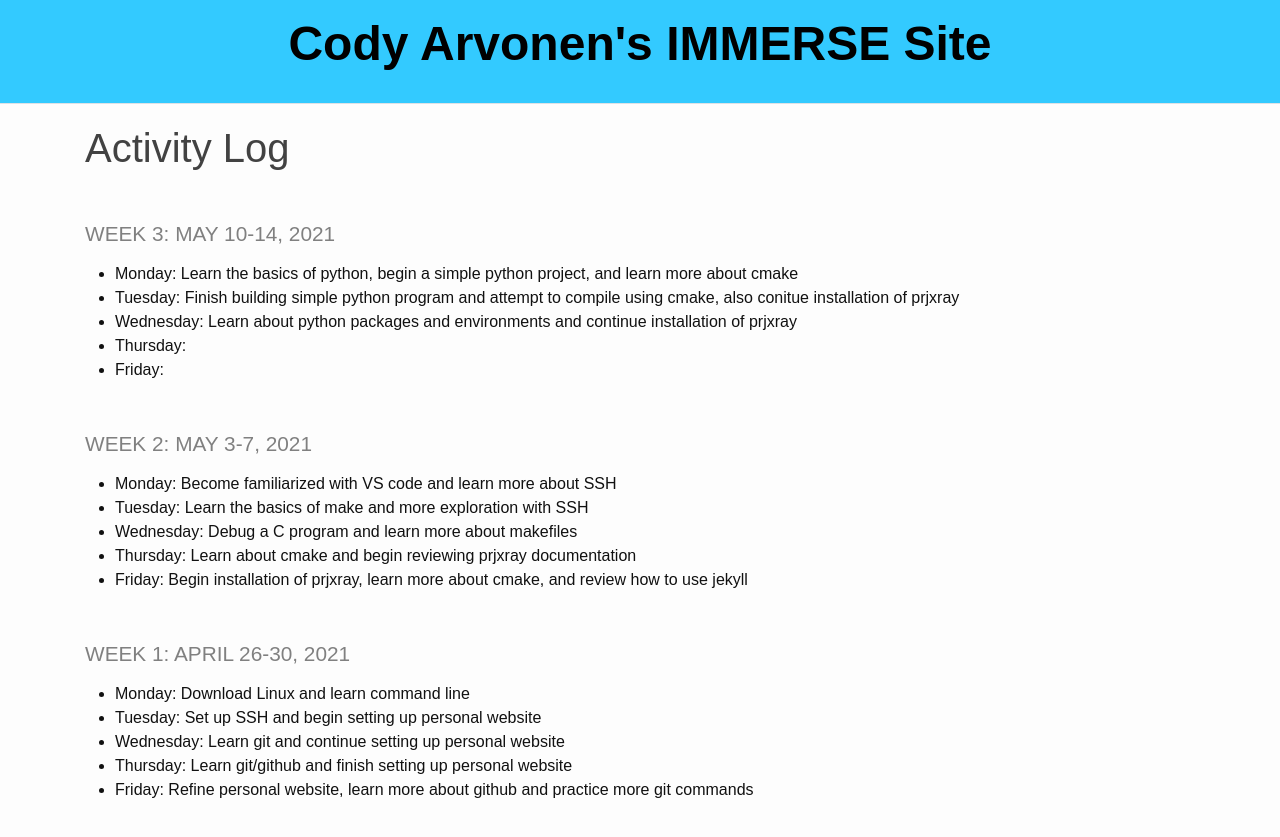
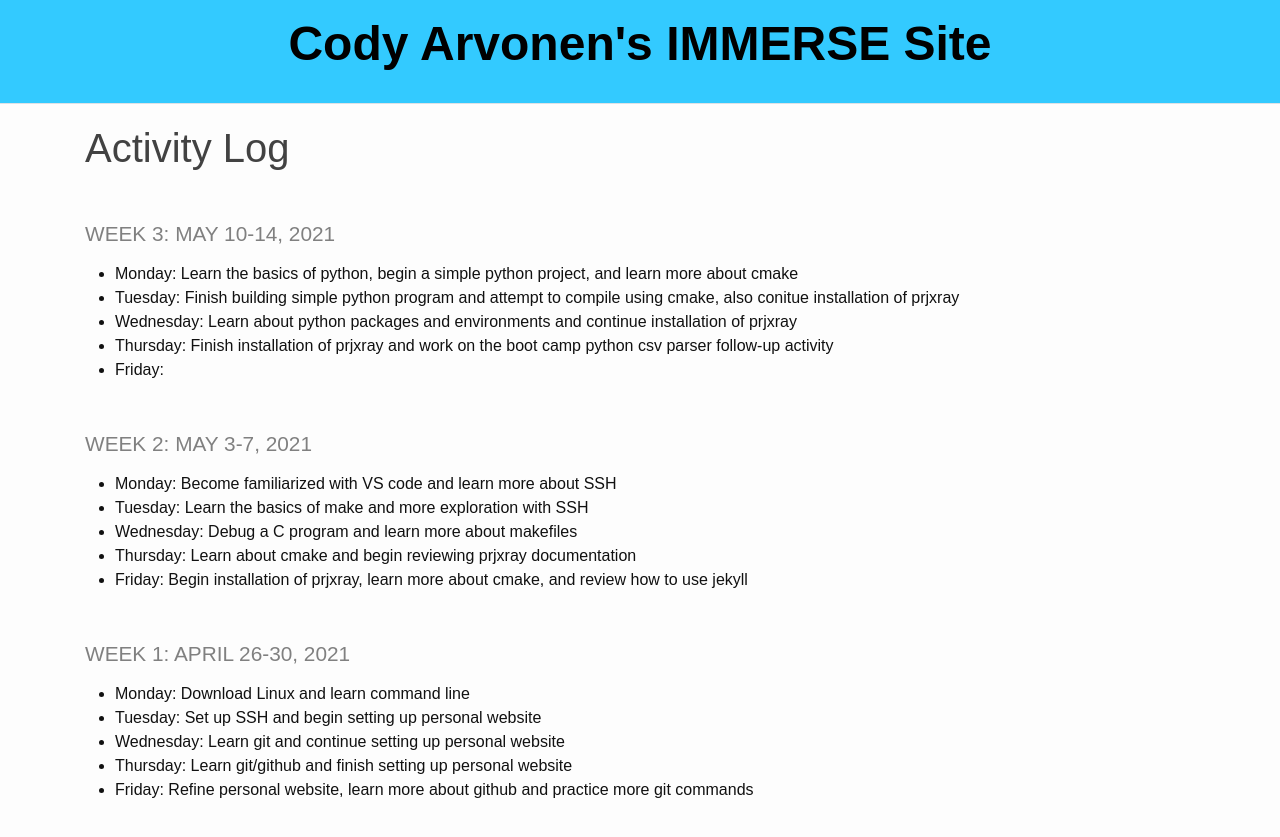
Before and after one commit to codyarvonen/personal_website, a Jekyll site: the page built from _pages/log.md, in a window 1280 px wide. Shown: the top 837 px of the page. Built offline with Jekyll 4.4.1, drawn with Linux system fonts in a browser that asks for light colours.

Commit message:
5/13/2021 Activity Log update

```diff
--- a/_pages/log.md
+++ b/_pages/log.md
@@ -8,7 +8,7 @@ title: Activity Log
 * **Monday**: Learn the basics of python, begin a simple python project, and learn more about cmake
 * **Tuesday**: Finish building simple python program and attempt to compile using cmake, also conitue installation of prjxray
 * **Wednesday**: Learn about python packages and environments and continue installation of prjxray
-* **Thursday**:
+* **Thursday**: Finish installation of prjxray and work on the boot camp python csv parser follow-up activity
 * **Friday**:
 
 ### Week 2: May 3-7, 2021
```
